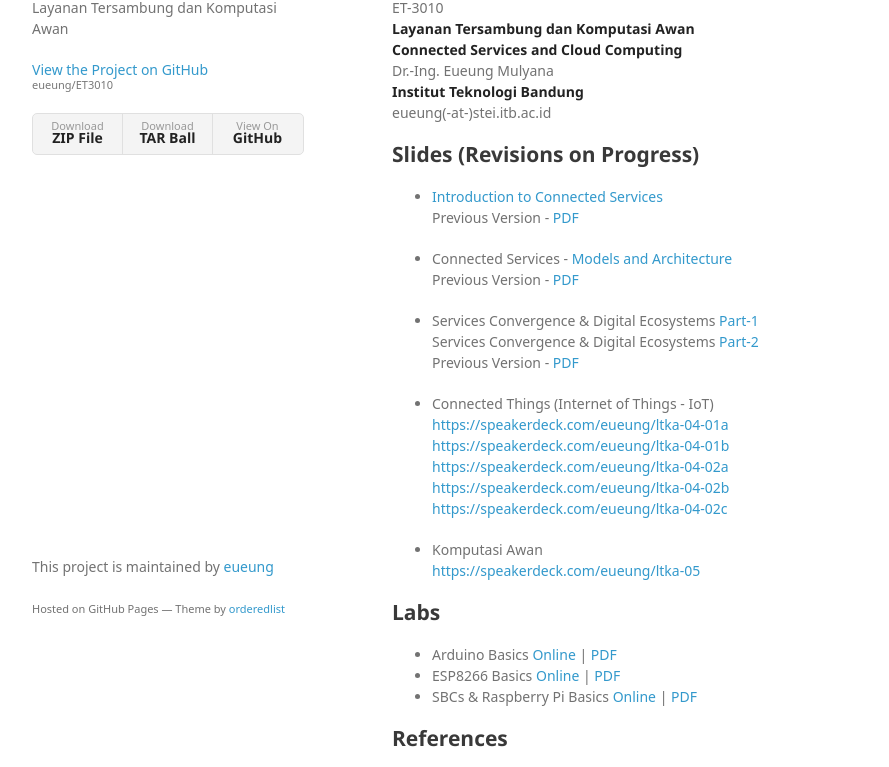
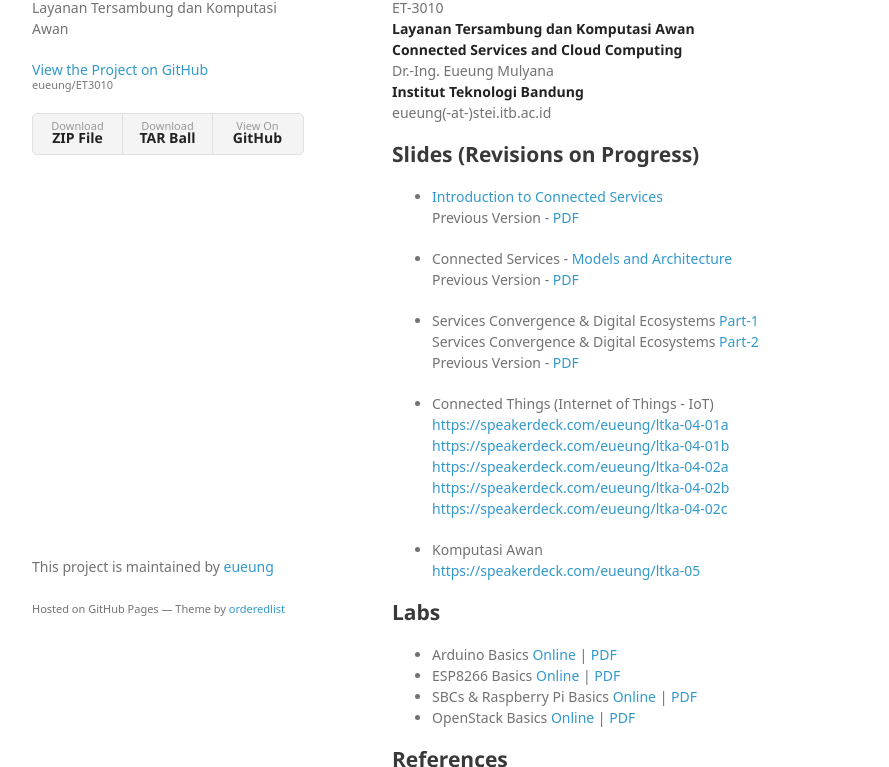
Before and after one commit to candrasetiawan/ET3010, a plain HTML site: page index.html in a window 1280 px wide. Shown: the part 112-879 px from the top of the page, without its empty margins (178-1067 px from the left). Drawn offline with Linux system fonts and the light colour scheme; a web font is replaced by a local one.

```diff
--- a/index.html
+++ b/index.html
@@ -69,6 +69,8 @@ Previous Version - <a href="https://speakerdeck.com/eueung/ltka-03">PDF</a></p><
 </li>
 <li>SBCs &amp; Raspberry Pi Basics <a href="http://eueung.github.io/ET3010/raspi">Online</a> | <a href="https://speakerdeck.com/eueung/single-board-computers-and-raspberry-pi-basics">PDF</a>
 </li>
+<li>OpenStack Basics <a href="http://eueung.github.io/ET3010/openstack">Online</a> | <a href="https://speakerdeck.com/eueung/openstack-basics">PDF</a>
+</li>
 </ul>
 
 <h2>
```
Also changed, not shown: params.json (+1 -1 lines).
